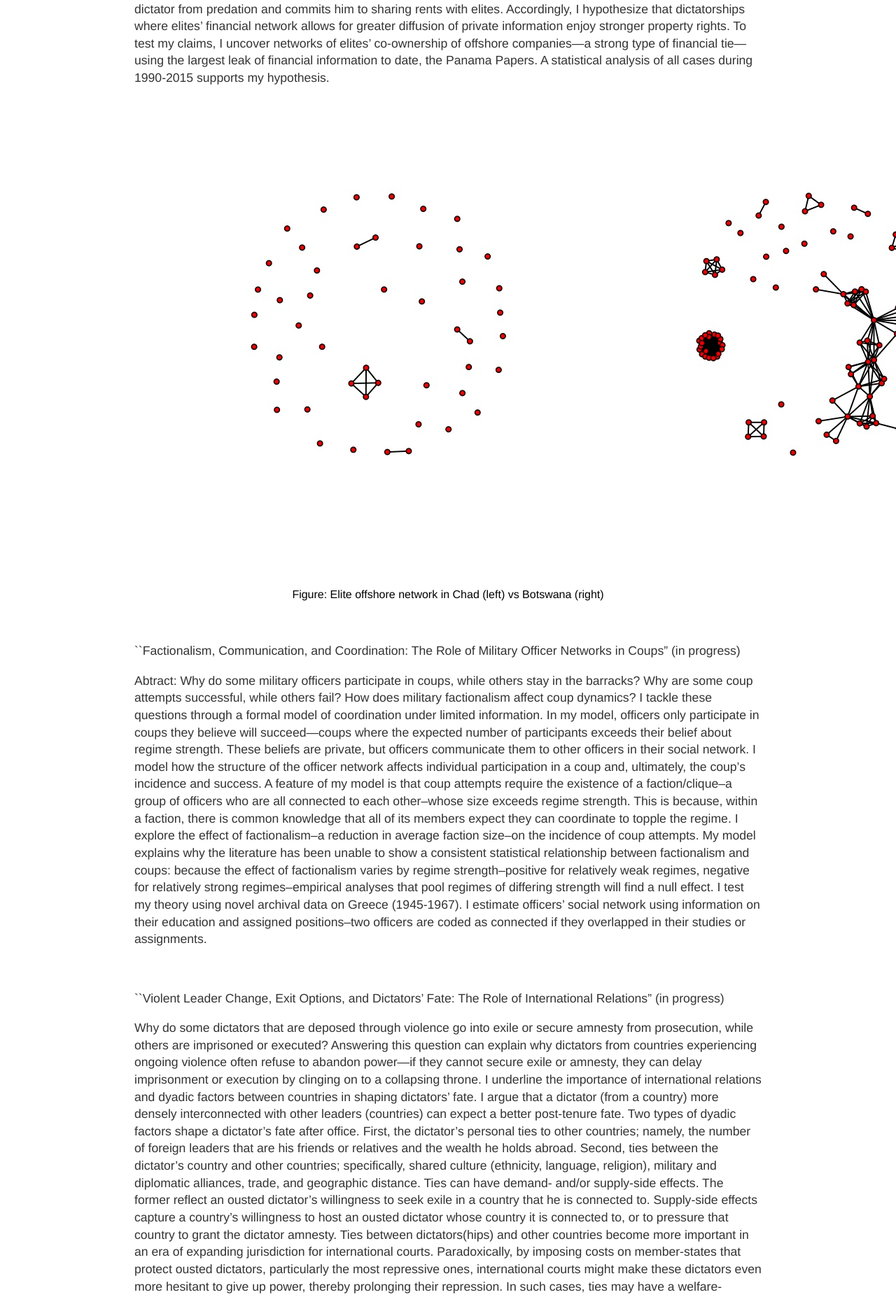
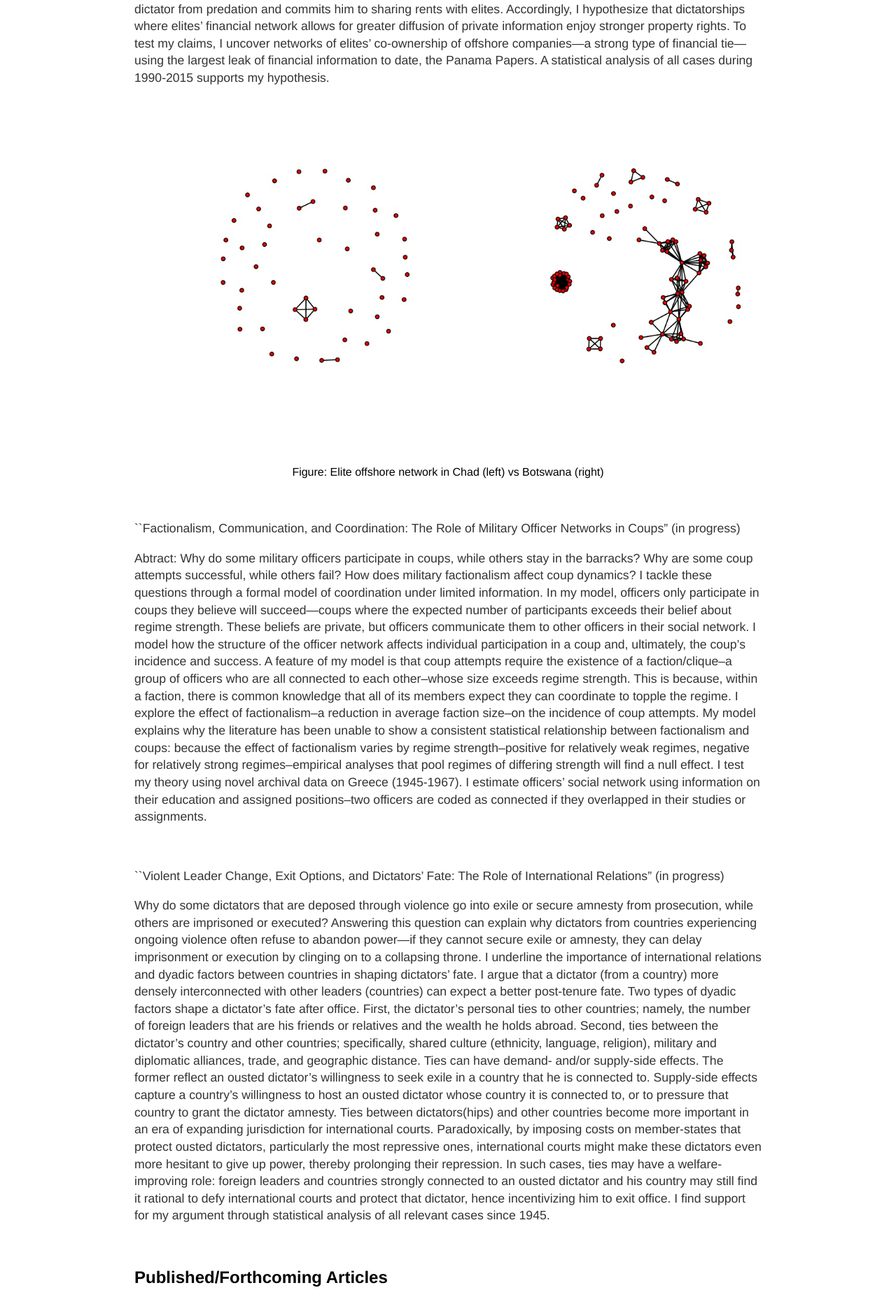
Before and after one commit to georgederpa/georgederpa, a Jekyll site: the page built from research/index.md, in a window 1280 px wide. Shown: the part 360-2214 px from the top of the page at 70% size. Built offline with Jekyll 4.4.1, drawn with Linux system fonts in a browser that asks for light colours; our own code applies the rules of GitHub Pages for plain Markdown files.

Commit message:
changed graph width

```diff
--- a/research/index.md
+++ b/research/index.md
@@ -4,7 +4,7 @@
 
 Abstract: A large literature argues that dictatorships can achieve high levels of economic growth if dictators can commit to not expropriate elites. Extant research has focused on the role of formal institutions—legislatures and parties—in helping elites constrain dicta- tors’ predation. I complement this literature by documenting the role of an informal institution, financial networks, in constraining the dictator. I argue that dense financial ties among elites serve to diffuse private information on the economy, hence facilitat- ing elites’ monitoring—if the dictator reneges on his commitment, informed elites are able to infer and punish his defection. This credible threat deters the dictator from predation and commits him to sharing rents with elites. Accordingly, I hypothesize that dictatorships where elites’ financial network allows for greater diffusion of private information enjoy stronger property rights. To test my claims, I uncover networks of elites’ co-ownership of offshore companies—a strong type of financial tie—using the largest leak of financial information to date, the Panama Papers. A statistical analysis of all cases during 1990-2015 supports my hypothesis.
 
-![Chad vs. Botswana Network](/research/chadVSbotswana.jpg){: align=“center”}
+![Chad vs. Botswana Network](/research/chadVSbotswana.jpg){: align=“center” height="500px" width=“750px"}
 <center>Figure: Elite offshore network in Chad (left) vs Botswana (right)</center>
 
 <br>
```
